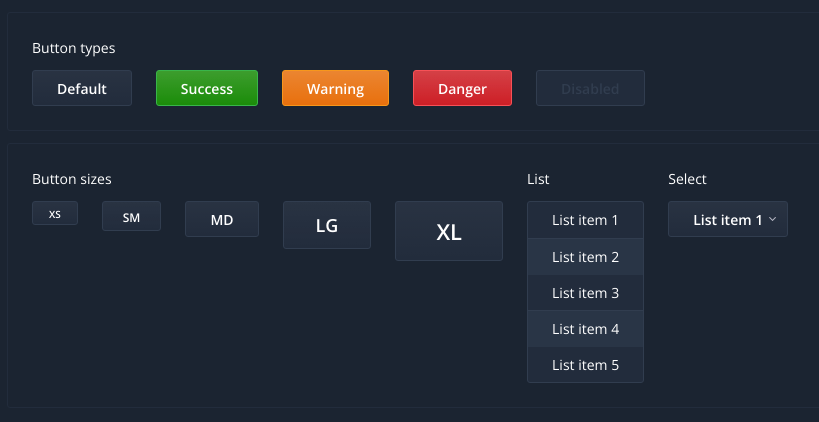
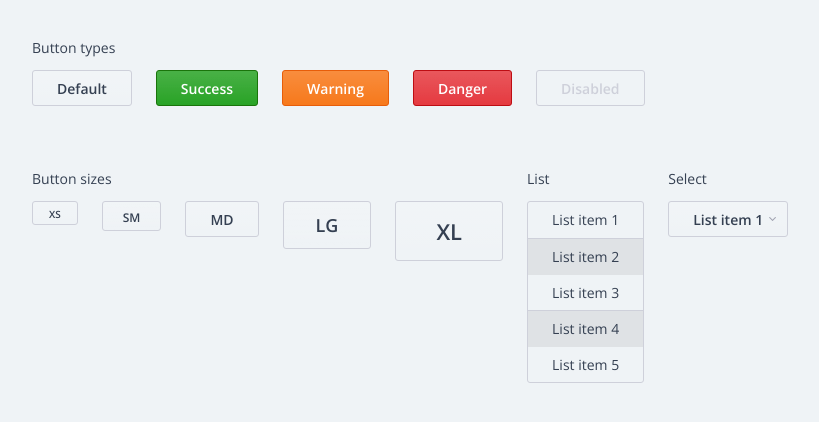
Before and after one commit to fanisco/reacy-ui, a React (Create React App) app: page / in a window 1280 px wide. Shown: the top 422 px of the page, without its empty margins (105-924 px from the left). Built offline with nearby package versions, Linux system fonts and the light colour scheme.

Commit message:
Light theme

```diff
--- a/src/index.css
+++ b/src/index.css
@@ -7,5 +7,5 @@ body {
     font-family: 'Open Sans', sans-serif;
     -webkit-font-smoothing: antialiased;
     -moz-osx-font-smoothing: grayscale;
-    background: #1b2431;
+    background: #eff3f6;
 }
--- /dev/null
+++ b/src/ui/colors.dark.ts
@@ -0,0 +1,31 @@
+export const defaultColors = {
+    text: '#fff',
+    baseL0: '#1b2431',
+    baseL1: '#222c3c',
+    baseL2: '#293546',
+    baseL3: '#313d4f',
+};
+
+export const successColors = {
+    text: '#fff',
+    baseL0: '#1a740b',
+    baseL1: '#1b8c09',
+    baseL2: '#29a326',
+    baseL3: '#39b54a',
+};
+
+export const dangerColors = {
+    text: '#fff',
+    baseL0: '#bd0d13',
+    baseL1: '#cd1f26',
+    baseL2: '#e53a40',
+    baseL3: '#f75157',
+};
+
+export const warningColors = {
+    text: '#fff',
+    baseL0: '#e75d09',
+    baseL1: '#e8700d',
+    baseL2: '#f7791c',
+    baseL3: '#f7971c',
+};
--- /dev/null
+++ b/src/ui/colors.light.ts
@@ -0,0 +1,31 @@
+export const defaultColors = {
+    text: '#354052',
+    baseL0: '#f3f5f7',
+    baseL1: '#eff3f6',
+    baseL2: '#dfe2e5',
+    baseL3: '#ced0da',
+};
+
+export const successColors = {
+    text: '#fff',
+    baseL0: '#39b54a',
+    baseL1: '#29a326',
+    baseL2: '#1b8c09',
+    baseL3: '#1a740b',
+};
+
+export const dangerColors = {
+    text: '#fff',
+    baseL0: '#f75157',
+    baseL1: '#e53a40',
+    baseL2: '#cd1f26',
+    baseL3: '#bd0d13',
+};
+
+export const warningColors = {
+    text: '#fff',
+    baseL0: '#f7971c',
+    baseL1: '#f7791c',
+    baseL2: '#e8700d',
+    baseL3: '#e75d09',
+};
--- a/src/ui/components/Button.tsx
+++ b/src/ui/components/Button.tsx
@@ -18,7 +18,7 @@ export const Button: React.FC<IProps> = ({ style = Styles.default, size = Sizes.
     const Button = styled.button`
         height: ${sizes.elementHeight}px;
         padding: ${sizes.spacings}px ${sizes.elementPadding}px;
-        background: ${colors.baseL1} linear-gradient(to bottom, rgba(255, 255, 255, ${style === Styles.default ? 0.03 : 0.15}), rgba(255, 255, 255, 0));
+        background: ${colors.baseL1} linear-gradient(to bottom, rgba(255, 255, 255, 0.15), rgba(255, 255, 255, 0));
         border: 1px solid ${colors.baseL3};
         border-radius: ${sizes.borderRadius}px;
         color: ${colors.text};
--- a/src/ui/constants.ts
+++ b/src/ui/constants.ts
@@ -1,42 +1,11 @@
 import { Styles, Sizes } from './enums';
-
-const defaultColors = {
-    text: '#fff',
-    baseL0: '#1b2431',
-    baseL1: '#222c3c',
-    baseL2: '#293546',
-    baseL3: '#313d4f',
-};
-
-const successColors = {
-    text: '#fff',
-    baseL0: '#1a740b',
-    baseL1: '#1b8c09',
-    baseL2: '#29a326',
-    baseL3: '#39b54a',
-};
-
-const dangerColors = {
-    text: '#fff',
-    baseL0: '#bd0d13',
-    baseL1: '#cd1f26',
-    baseL2: '#e53a40',
-    baseL3: '#f75157',
-};
-
-const warningColors = {
-    text: '#fff',
-    baseL0: '#e75d09',
-    baseL1: '#e8700d',
-    baseL2: '#f7791c',
-    baseL3: '#f7971c',
-};
+import * as colors from './colors.light';
 
 export const Colors = {
-    [Styles.default]: defaultColors,
-    [Styles.success]: successColors,
-    [Styles.warning]: warningColors,
-    [Styles.danger]: dangerColors,
+    [Styles.default]: colors.defaultColors,
+    [Styles.success]: colors.successColors,
+    [Styles.warning]: colors.warningColors,
+    [Styles.danger]: colors.dangerColors,
 };
 
 export const Fonts = {
```
